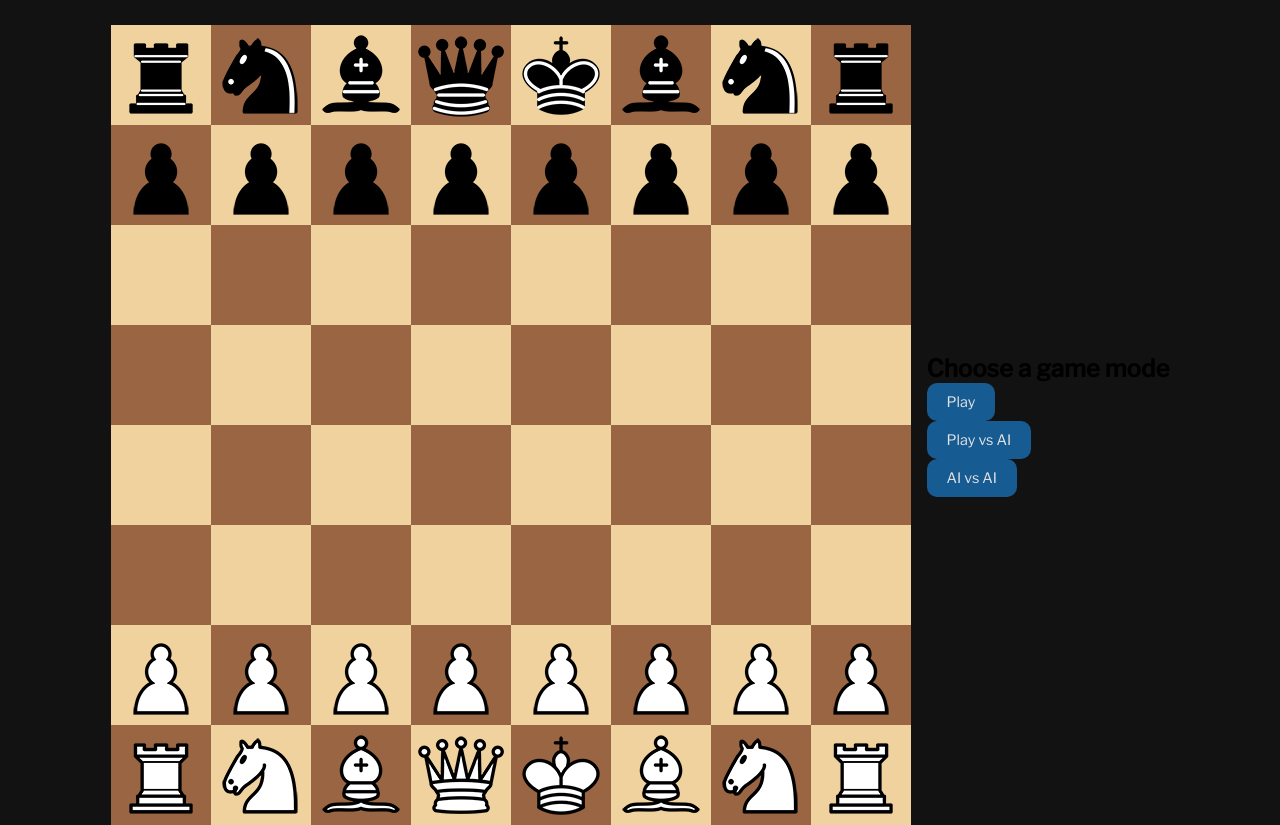
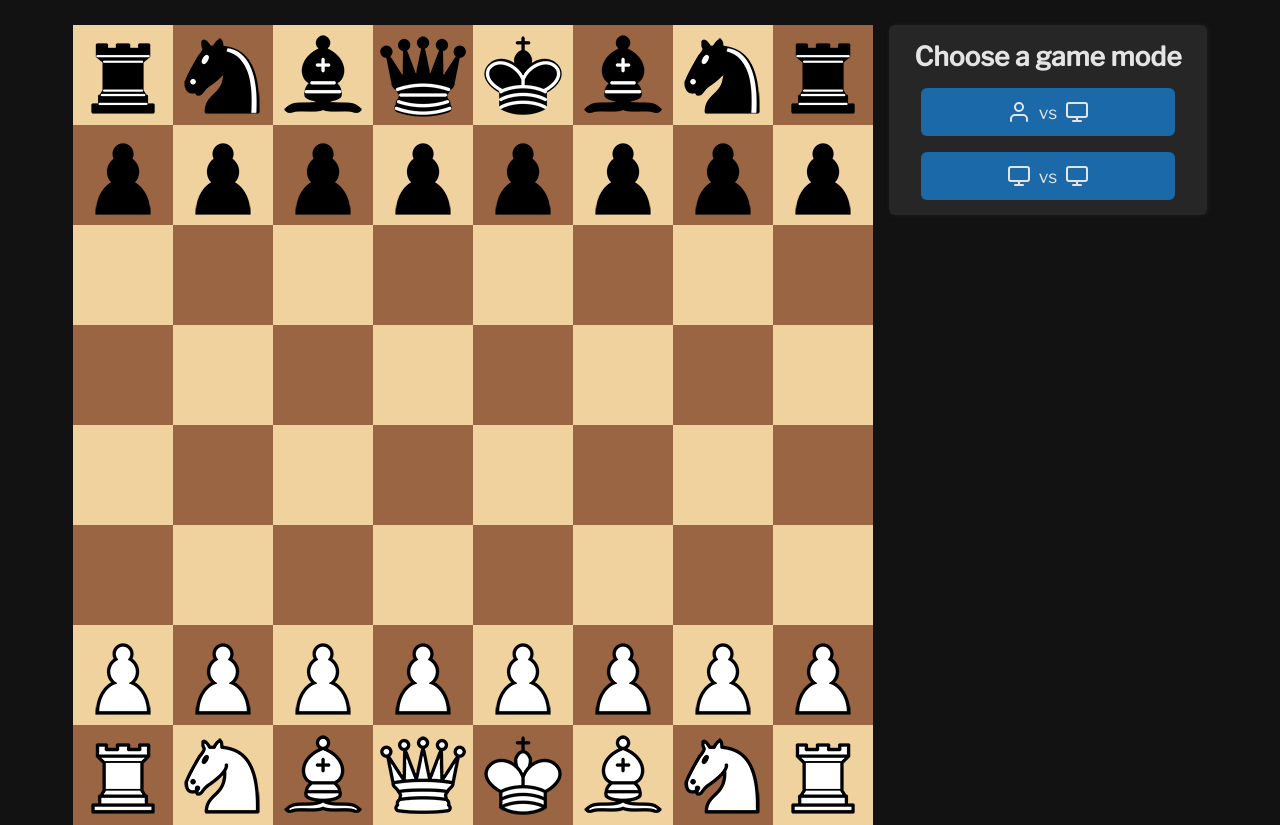
Before and after one commit to Pawel-Matuszak/chess-js, a website built with webpack: page src/index.html in a window 1280 px wide. Built offline with nearby package versions, Linux system fonts and the light colour scheme.

Commit message:
main menu ui update

```diff
--- a/src/components/UserInterface.js
+++ b/src/components/UserInterface.js
@@ -15,6 +15,9 @@ class UserInterface{
     PREV: `<svg width="24" height="24" viewBox="0 0 24 24" fill="none" stroke="currentColor" stroke-width="2" stroke-linecap="round" stroke-linejoin="round"><path d="M15 18l-6-6 6-6"/></svg>`,
     NEXT: `<svg width="24" height="24" viewBox="0 0 24 24" fill="none" stroke="currentColor" stroke-width="2" stroke-linecap="round" stroke-linejoin="round"><path d="M9 18l6-6-6-6"/></svg>`,
     THREAT_MAP: `<svg width="24" height="24" viewBox="0 0 24 24" fill="none" stroke="currentColor" stroke-width="2" stroke-linecap="round" stroke-linejoin="round"><path d="M3 3h7v7H3z"/><path d="M14 3h7v7h-7z"/><path d="M14 14h7v7h-7z"/><path d="M3 14h7v7H3z"/></svg>`,
+    PLAY: `<svg width="24" height="24" viewBox="0 0 24 24" fill="none" stroke="currentColor" stroke-width="2" stroke-linecap="round" stroke-linejoin="round"><polygon points="5 3 19 12 5 21 5 3"></polygon></svg>`,
+    USER: `<svg width="24" height="24" viewBox="0 0 24 24" fill="none" stroke="currentColor" stroke-width="2" stroke-linecap="round" stroke-linejoin="round"><path d="M20 21v-2a4 4 0 0 0-4-4H8a4 4 0 0 0-4 4v2"></path><circle cx="12" cy="7" r="4"></circle></svg>`,
+    ROBOT: `<svg width="24" height="24" viewBox="0 0 24 24" fill="none" stroke="currentColor" stroke-width="2" stroke-linecap="round" stroke-linejoin="round"><rect x="2" y="3" width="20" height="14" rx="2" ry="2"></rect><line x1="8" y1="21" x2="16" y2="21"></line><line x1="12" y1="17" x2="12" y2="21"></line></svg>`
   }
 
   handlePrevious(movesHistory, board){
@@ -69,7 +72,7 @@ class UserInterface{
       this.preGameWrapper.style.display = "none";
     }else{
       this.inGameWrapper.style.display = "none";
-      this.preGameWrapper.style.display = "block";
+      this.preGameWrapper.style.display = "flex";
     }
   }
 
@@ -85,10 +88,10 @@ class UserInterface{
     // --- PRE-GAME CONTROLS ---
     this.preGameWrapper = this.createHTMLElement({type: "div", className: "pre-game-wrapper"});
     const preGameTitle = this.createHTMLElement({type: "h2", className: "pre-game-title", textContent: "Choose a game mode"});
-    this.buttons["play"] = this.createHTMLElement({type: "button", className: "play-btn", textContent: "Play"});
-    this.buttons["ai"] = this.createHTMLElement({type: "button", className: "ai-btn", textContent: "Play vs AI"});
-    this.buttons["cvsc"] = this.createHTMLElement({type: "button", className: "cvsc-btn", textContent: "AI vs AI"});
-    this.preGameWrapper.append(preGameTitle, this.buttons["play"], this.buttons["ai"], this.buttons["cvsc"]);
+    // this.buttons["play"] = this.createHTMLElement({type: "button", className: "play-btn", textContent: UserInterface.ICONS.PLAY + "Solo"});
+    this.buttons["ai"] = this.createHTMLElement({type: "button", className: "ai-btn", textContent: UserInterface.ICONS.USER + " vs " + UserInterface.ICONS.ROBOT});
+    this.buttons["cvsc"] = this.createHTMLElement({type: "button", className: "cvsc-btn", textContent: UserInterface.ICONS.ROBOT + " vs " + UserInterface.ICONS.ROBOT});
+    this.preGameWrapper.append(preGameTitle, this.buttons["ai"], this.buttons["cvsc"]);
 
     // --- IN-GAME CONTROLS ---
     this.inGameWrapper = this.createHTMLElement({type: "div", className: "in-game-wrapper"});
@@ -140,7 +143,7 @@ class UserInterface{
     };
 
     // --- EVENT LISTENERS ---
-    this.buttons["play"].addEventListener("click", () => startGame('human'));
+    // this.buttons["play"].addEventListener("click", () => startGame('human'));
     this.buttons["ai"].addEventListener("click", () => startGame('vsAI'));
     this.buttons["cvsc"].addEventListener("click", () => startGame('AIvsAI'));
 
--- a/src/style.css
+++ b/src/style.css
@@ -17,7 +17,7 @@ body{
   display: flex;
   flex-wrap: wrap;
   justify-content: center;
-  align-items: center;
+  align-items: flex-start;
   gap: 1rem;
 }
 
@@ -195,12 +195,12 @@ body{
 button{
   outline: none;
   border: 0;
-  background-color: rgba(24, 99, 161, 0.9);
+  background-color: rgba(27, 113, 184, 0.9);
   color: rgb(228, 228, 228);
   font-size: .9rem;
-  padding: 10px 20px;
+  padding: 10px 15px;
   margin: 0;
-  border-radius: 10px;
+  border-radius: 6px;
   display: flex;
   align-items: center;
   gap: 0.5rem;
@@ -279,9 +279,35 @@ textarea{
 }
 
 .pgnBtn{
-  margin: 20px;
+  width: 100%;
+}
+
+.play-btn, .ai-btn, .cvsc-btn{
+  width: 95%;
+  padding: 12px 0;
+  font-size: 1.1rem;
+  justify-content: center;
+}
+
+.play-btn svg, .ai-btn svg, .cvsc-btn svg {
+  width: 24px;
+  height: 24px;
+  stroke: currentColor;
+}
+
+.pre-game-wrapper{
+  display: flex;
+  flex-direction: column;
+  align-items: center;
+  justify-content: center;
+  gap: 1rem;
+  color: rgb(228, 228, 228);
+  background: rgb(38, 38, 38);
   font-weight: 500;
-
+  font-size: 1.1rem;
+  border-radius: 6px;
+  padding: 15px 25px;
+  box-shadow: 1px 0px 5px rgba(43, 43, 43, 0.5);
 }
 
 @media screen and (max-width: 1165px){
@@ -307,6 +333,7 @@ textarea{
     max-width: unset;
     display: grid;
     grid-template-columns: repeat(2, 1fr);
+
   }
 
   .pgnBtn{
```
